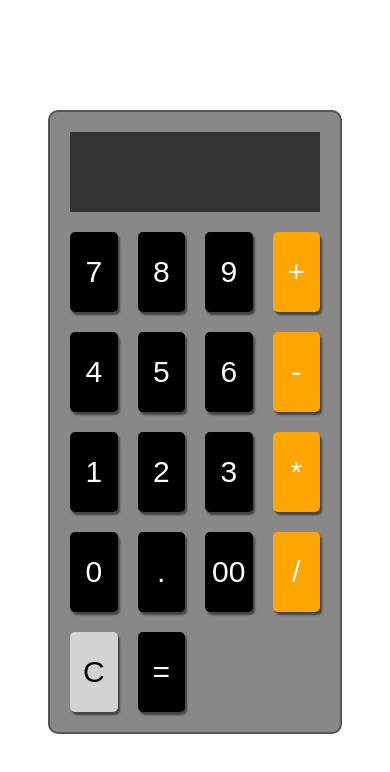
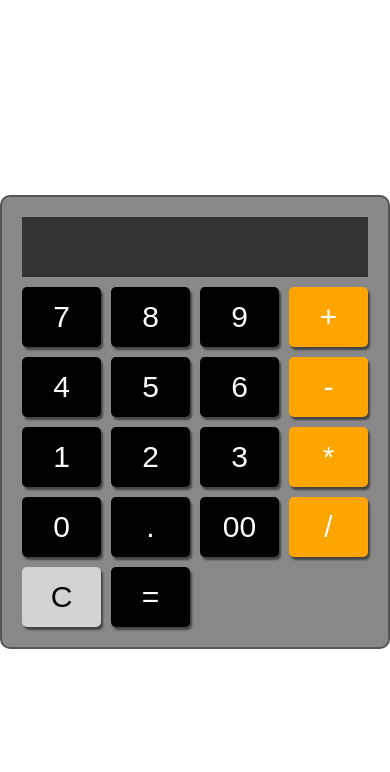
Before and after one commit to AlexPolyak2003/Calculator, a plain HTML site: page index.html in a window 390 px wide. Drawn offline with Linux system fonts and the light colour scheme.

Commit message:
Update developedCalcAdapt.css

```diff
--- a/developedCalcAdapt.css
+++ b/developedCalcAdapt.css
@@ -1,45 +1,8 @@
-@media only screen and (max-width:700px){
-    .calc{
-        max-width: 500px;
+@media only screen and (max-width:400px){
+                .calc{
+                    grid-auto-rows: 60px;
+                    gap: 10px;
 
-    }
-
-
-
-
-    }
-
-
-
-    @media only screen and (max-width:600px){
-        .calc{
-            max-width: 400px;
-
-        }
-
-
-
-
-        }
-
-
-        @media only screen and (max-width:500px){
-            .calc{
-                max-width: 300px;
-
-
-
-            }
-
-
-
-
-            }
-
-
-            @media only screen and (max-width:400px){
-                .calc{
-                    max-width: 250px;
 
 
                 }
```
